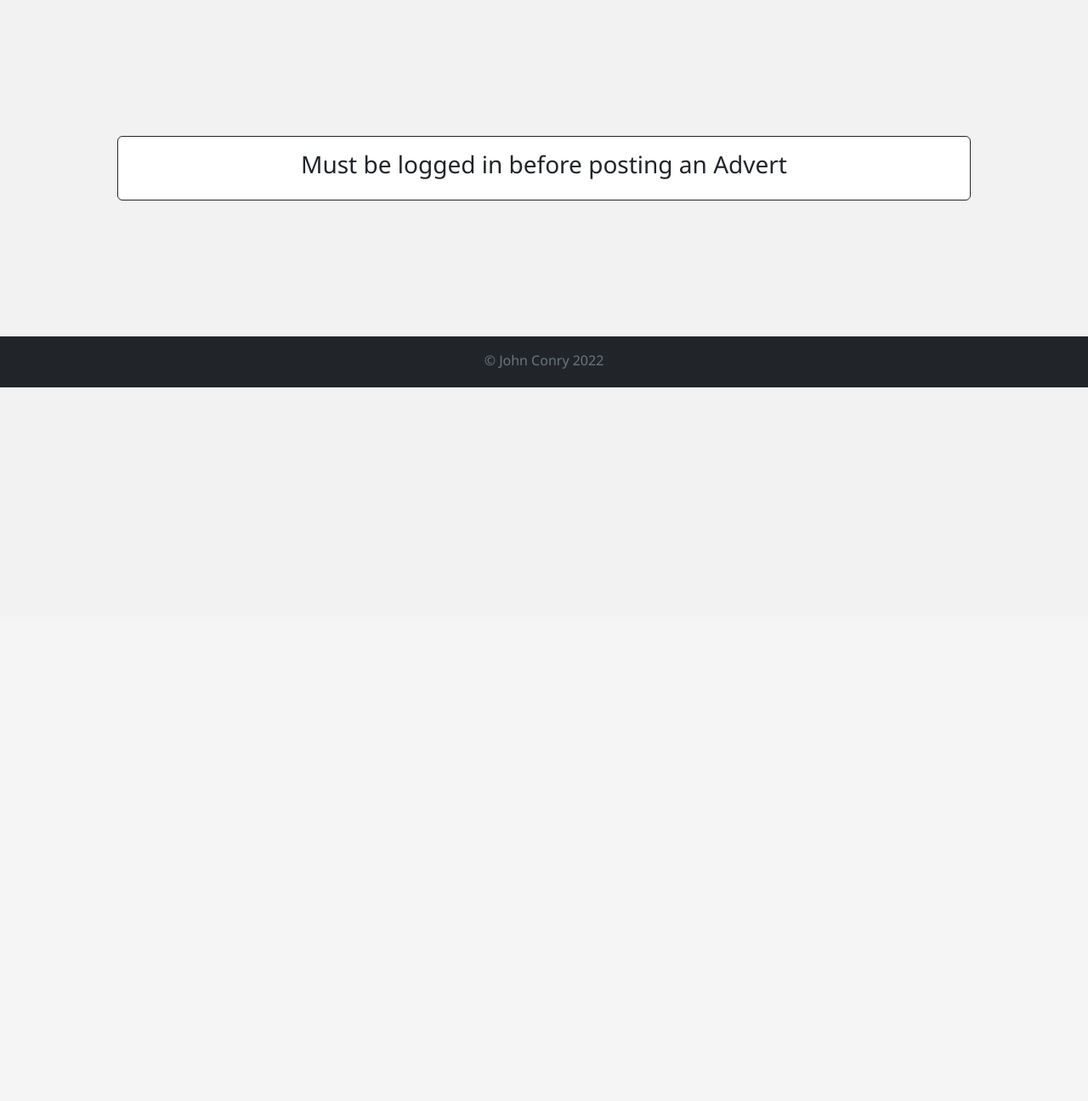
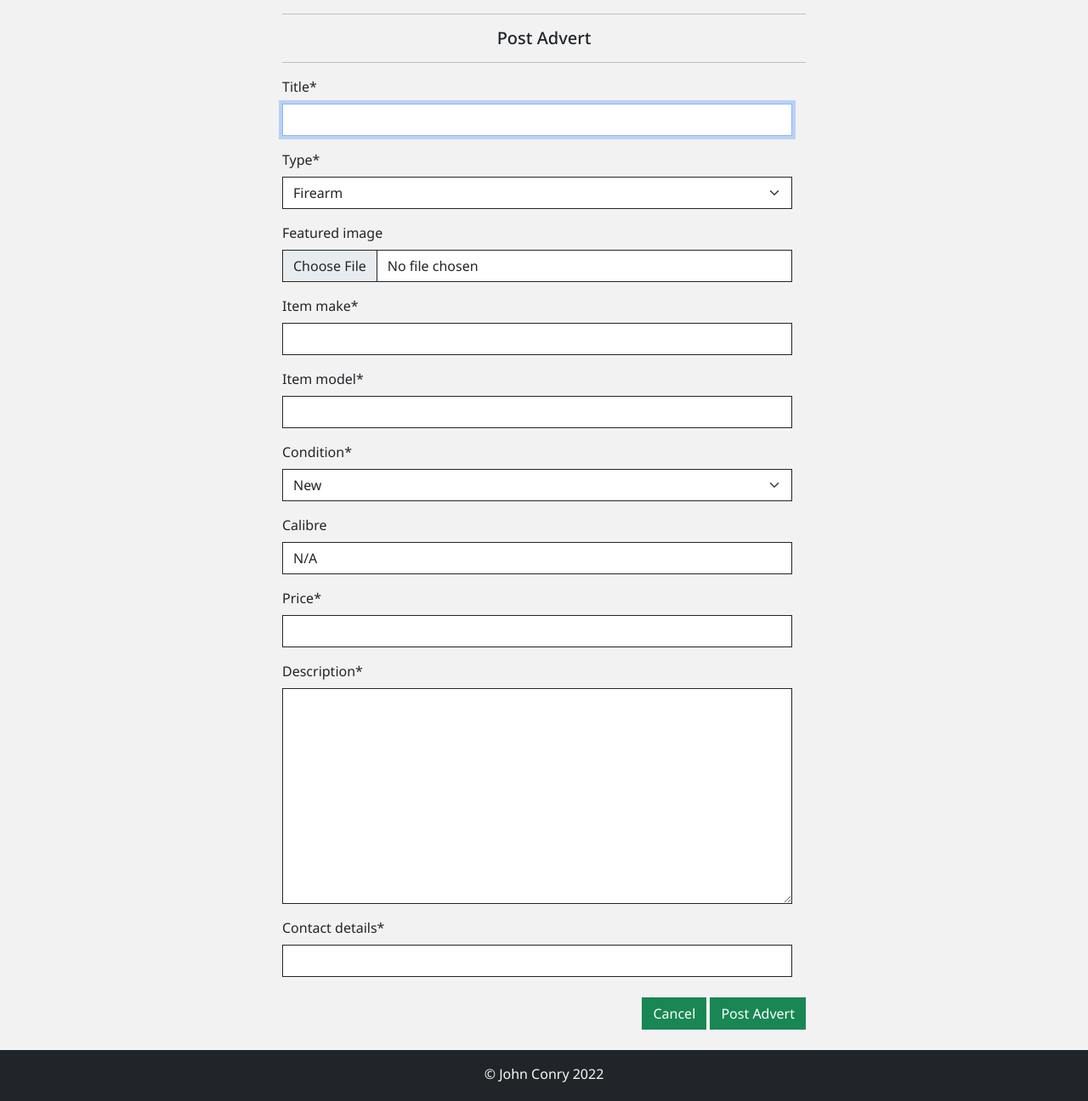
Before and after one commit to Code-Institute-Submissions/Johnathonanon-project-4_JulyResub, a Django app: page /post_advert/ in a window 1280 px wide. Shown: the part 74-1370 px from the top of the page at 85% size. Before the commit the page ends 530 px from the top, so only its background shows below. Run offline with Django 3.2, Linux system fonts and the light colour scheme; some libraries are stand-ins or nearby versions.

Commit message:
resubmission - refactor allauth, ad forms

```diff
--- a/static/css/style.css
+++ b/static/css/style.css
@@ -145,40 +145,15 @@ h3 {
   max-width: 600px;
 }
 
-.signin-card {
-  width: 80%;
-  height: auto;
-  margin: 20vh auto;
-  text-align: center;
+.auth-container {
+  min-height: 90vh;
+  max-width: 800px;
 }
 
-.ad-form-card {
-  width: 80%;
-  height: auto;
-  margin: 20vh auto;
-}
-
-.ad-form p {
-  display: block;
-  margin: 4%;
-  font-weight: 500;
-}
-
-.ad-form input {
-  margin-left: 4%;
-}
-
-.ad-form select {
-  margin-left: 4%;
-}
-
-.ad-form textarea {
-  margin-left: 4%;
-  max-width: 100%;
-}
-
-.post-btn {
-  margin: 4% auto;
+.auth-container input {
+  border-color: #212529;
+  border-radius: 0;
+  max-width: 500px;
 }
 
 .footer {
--- a/templates/account/logout.html
+++ b/templates/account/logout.html
@@ -5,7 +5,7 @@
 {% block head_title %}{% trans "Sign Out" %}{% endblock %}
 
 {% block content %}
-<div class="container-fluid">
+<div class="container-fluid auth-container">
   <div class="card signin-card offset-md-2">
     <div class="card-body">
       <h1>{% trans "Sign Out" %}</h1>
@@ -17,8 +17,8 @@
         {% if redirect_field_value %}
         <input type="hidden" name="{{ redirect_field_name }}" value="{{ redirect_field_value }}"/>
         {% endif %}
-        <button class="btn btn-danger" type="submit">{% trans 'Sign Out' %}</button>
-        <a href="/" class="btn btn-success">Cancel</a>
+        <button class="btn btn-danger rounded-0" type="submit">{% trans 'Sign Out' %}</button>
+        <a href="/" class="btn btn-success rounded-0">Cancel</a>
       </form>
     </div>
   </div>
--- a/templates/base.html
+++ b/templates/base.html
@@ -55,7 +55,7 @@
                         <a class="nav-link dropdown-toggle" href="#" id="navbarDropdown" role="button" data-bs-toggle="dropdown" aria-expanded="false">
                           My F|E
                         </a>
-                        <ul class="dropdown-menu" aria-labelledby="navbarDropdown">
+                        <ul class="dropdown-menu rounded-0" aria-labelledby="navbarDropdown">
                           <li><a class="dropdown-item" href="{% url 'my_adverts' %}">My Adverts</a></li>
                         </ul>
                     </li>
@@ -63,7 +63,7 @@
                         <a class="nav-link" href="{% url 'account_logout' %}">Logout</a>
                     </li>
                     <li class="nav-item">
-                        <a href="{% url 'post_advert' %}" class="btn btn-success">Post Advert</a>
+                        <a href="{% url 'post_advert' %}" class="btn btn-success rounded-0">Post Advert</a>
                     </li>
                     {% else %}
                     <li class="nav-item">
@@ -87,7 +87,7 @@
 
     <!-- Footer -->
     <footer class="footer bg-dark text-center">
-        <p class="text-muted py-3">&copy; John Conry 2022</p>
+        <p class="text-light py-3">&copy; John Conry 2022</p>
     </footer>
 
 </body>
--- a/templates/edit_advert.html
+++ b/templates/edit_advert.html
@@ -17,8 +17,8 @@
               {% csrf_token %}
               {{ form | crispy }}
               <div class="text-end my-4">
-                  <a class="btn btn-success post-btn rounded-0" href="{% url 'my_adverts' %}">Cancel</a>
-                  <button class="btn btn-success post-btn rounded-0" type="submit">Update Advert</button>
+                  <a class="btn btn-success rounded-0" href="{% url 'my_adverts' %}">Cancel</a>
+                  <button class="btn btn-success rounded-0" type="submit">Update Advert</button>
               </div>
           </form>
       </div>
--- a/templates/post_advert.html
+++ b/templates/post_advert.html
@@ -2,36 +2,27 @@
 
 {% block content %}
 
-{% if user.is_authenticated %}
+<div class="container-fluid edit-ad-bg mx-auto">
+  <div class="row">
+      <div class="col-12 col-md-6 mx-auto text-center">
+          <hr>
+          <h5>Post Advert</h5>
+          <hr>
+      </div>
+  </div>
 
-<div class="container-fluid">
-    <div class="card ad-form-card offset-md-2">
-      <div class="card-body">
-
-        <h3>Post Advert</h3>
-
-        <form method="POST" enctype="multipart/form-data" class="ad-form">
-          {% csrf_token %}
-          {{ form.as_p }}
-          <button class="btn btn-success post-btn" type="submit">Post Advert</button>
-        </form>
-
-        </div>
-    </div>
+  <div class="row">
+      <div class="col-12 col-md-6 mx-auto">
+          <form method="POST" action="{% url 'post_advert' %}" class="form mb-2" enctype="multipart/form-data">
+              {% csrf_token %}
+              {{ form | crispy }}
+              <div class="text-end my-4">
+                  <a class="btn btn-success rounded-0" href="{% url 'home' %}">Cancel</a>
+                  <button class="btn btn-success rounded-0" type="submit">Post Advert</button>
+              </div>
+          </form>
+      </div>
+  </div>
 </div>
 
-{% else %}
-
-<div class="container-fluid">
-    <div class="card signin-card offset-md-2">
-      <div class="card-body">
-
-        <h3>Must be logged in before posting an Advert</h3>
-
-        </div>
-    </div>
-</div>
-
-{% endif %}
-
 {% endblock%}
```
Also changed, not shown: templates/account/login.html (+4 -4 lines), templates/account/signup.html (+4 -4 lines).
